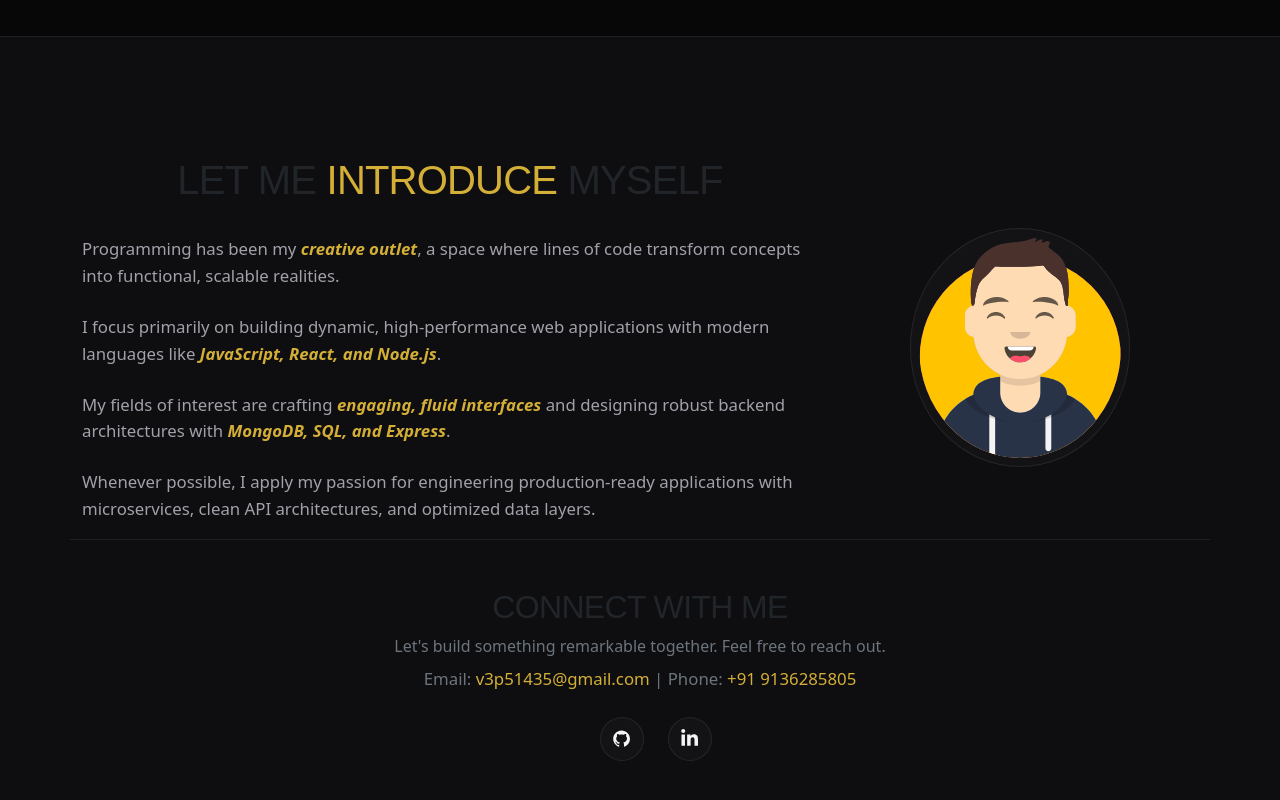
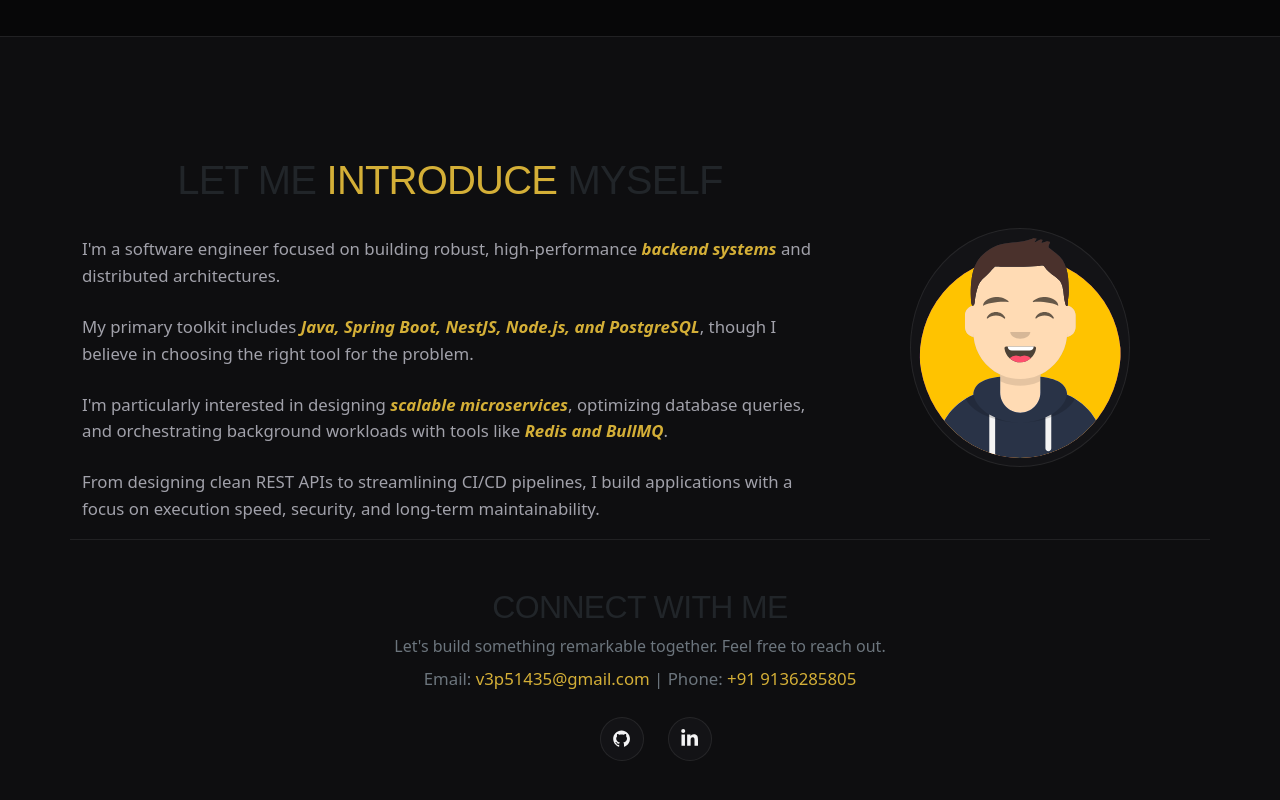
Before and after one commit to vin51435/MyPortfolio1, a React (Create React App) app: page / in a window 1280 px wide. Shown: the part 834-1634 px from the top of the page. Built offline with nearby package versions, Linux system fonts and the light colour scheme; a web font is replaced by a local one.

Commit message:
feat: updated introduction section

```diff
--- a/src/components/Home/Home2.js
+++ b/src/components/Home/Home2.js
@@ -16,36 +16,32 @@ function Home2() {
             </h2>
             <div className="home-about-body mt-4">
               <p className="mb-4">
-                Programming has been my{" "}
+                I'm a software engineer focused on building robust, high-performance{" "}
                 <i className="yellow">
-                  <b>creative outlet</b>
-                </i>
-                , a space where lines of code transform concepts into
-                functional, scalable realities.
+                  <b>backend systems</b>
+                </i>{" "}
+                and distributed architectures.
               </p>
               <p className="mb-4">
-                I focus primarily on building dynamic, high-performance web
-                applications with modern languages like
+                My primary toolkit includes{" "}
                 <i className="yellow">
-                  <b> JavaScript, React, and Node.js</b>
+                  <b>Java, Spring Boot, NestJS, Node.js, and PostgreSQL</b>
                 </i>
-                .
+                , though I believe in choosing the right tool for the problem.
               </p>
               <p className="mb-4">
-                My fields of interest are crafting{" "}
+                I'm particularly interested in designing{" "}
                 <i className="yellow">
-                  <b>engaging, fluid interfaces</b>
-                </i>{" "}
-                and designing robust backend architectures with{" "}
+                  <b>scalable microservices</b>
+                </i>
+                , optimizing database queries, and orchestrating background workloads with tools like{" "}
                 <i className="yellow">
-                  <b>MongoDB, SQL, and Express</b>
+                  <b>Redis and BullMQ</b>
                 </i>
                 .
               </p>
               <p>
-                Whenever possible, I apply my passion for engineering
-                production-ready applications with microservices, clean API
-                architectures, and optimized data layers.
+                From designing clean REST APIs to streamlining CI/CD pipelines, I build applications with a focus on execution speed, security, and long-term maintainability.
               </p>
             </div>
           </Col>
```
